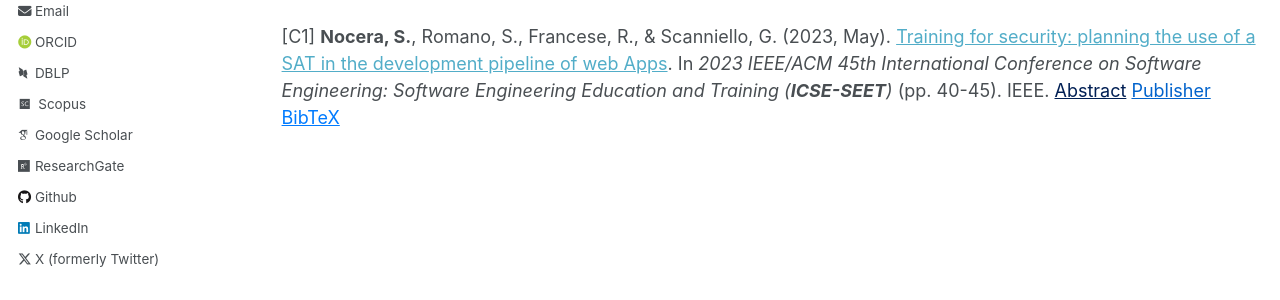
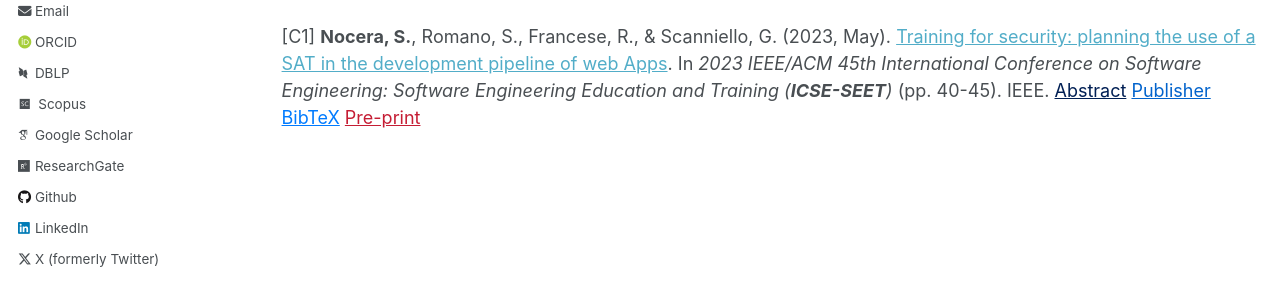
Before and after one commit to sabato-nocera/sabato-nocera.github.io, a Jekyll site: the page built from _pages/publications.md, in a window 1280 px wide and 900 px high, scrolled down 1086 px. Shown: the part 438-738 px from the top of the window. Built offline with Jekyll 4.4.1, drawn with Linux system fonts in a browser that asks for light colours; some web fonts are replaced.

Commit message:
Update publications.md

```diff
--- a/_pages/publications.md
+++ b/_pages/publications.md
@@ -302,6 +302,7 @@ Background: There are a number of academic courses in the Bachelor Program in Co
 <button style="all: unset; color: #001F54; cursor: pointer; text-decoration: underline; background: none; border: none;" onclick="toggleSnippet('c1-abs')">Abstract</button>
 <button style="all: unset; color: #0263cc; cursor: pointer; text-decoration: underline; background: none; border: none;" onclick="window.open('https://doi.org/10.1109/ICSE-SEET58685.2023.00010', '_blank');">Publisher</button>
 <button id="c1-bibtex" style="all: unset; color: #007bff; cursor: pointer; text-decoration: underline; background: none; border: none;" onclick="toggleSnippet('c1')">BibTeX</button>
+<button style="all: unset; color: #c51d34; cursor: pointer; text-decoration: underline; background: none; border: none;" onclick="window.open('https://sabato-nocera.github.io/files/icseseet2023.pdf', '_blank');">Pre-print</button>
 
 <div id="c1-abs" style="display: none; background-color: #f9f9f9; border: 1px solid #ddd; padding: 10px; margin-top: 10px;">
 We designed a prospective empirical investigation to study our STW (Software Technologies for the Web) course with respect to the training of bachelor students in the context of software security when developing e-commerce Web apps. To that end, we devised the following steps: (i) studying the state of the students enrolled in the STW course in the a.y. (academic year) 2021-22; (ii) defining a training plan for the a.y. 2022-23; and (iii) acting the plan and measuring the differences (if any) between the students of the a.y. 2021-22 and 2022-23. In this idea paper, we present the results of the former two steps, as well as the evaluation strategy of the proposed training plan. We observed that security concerns are widespread in the code of the Web apps the students of the STW course (a.y. 2021-22) developed. Therefore, we plan (second step) to ask the students of the STW course (a.y. 2022-23) to use in their development pipeline a Static Analysis Tool (SAT) to detect security concerns.
```
